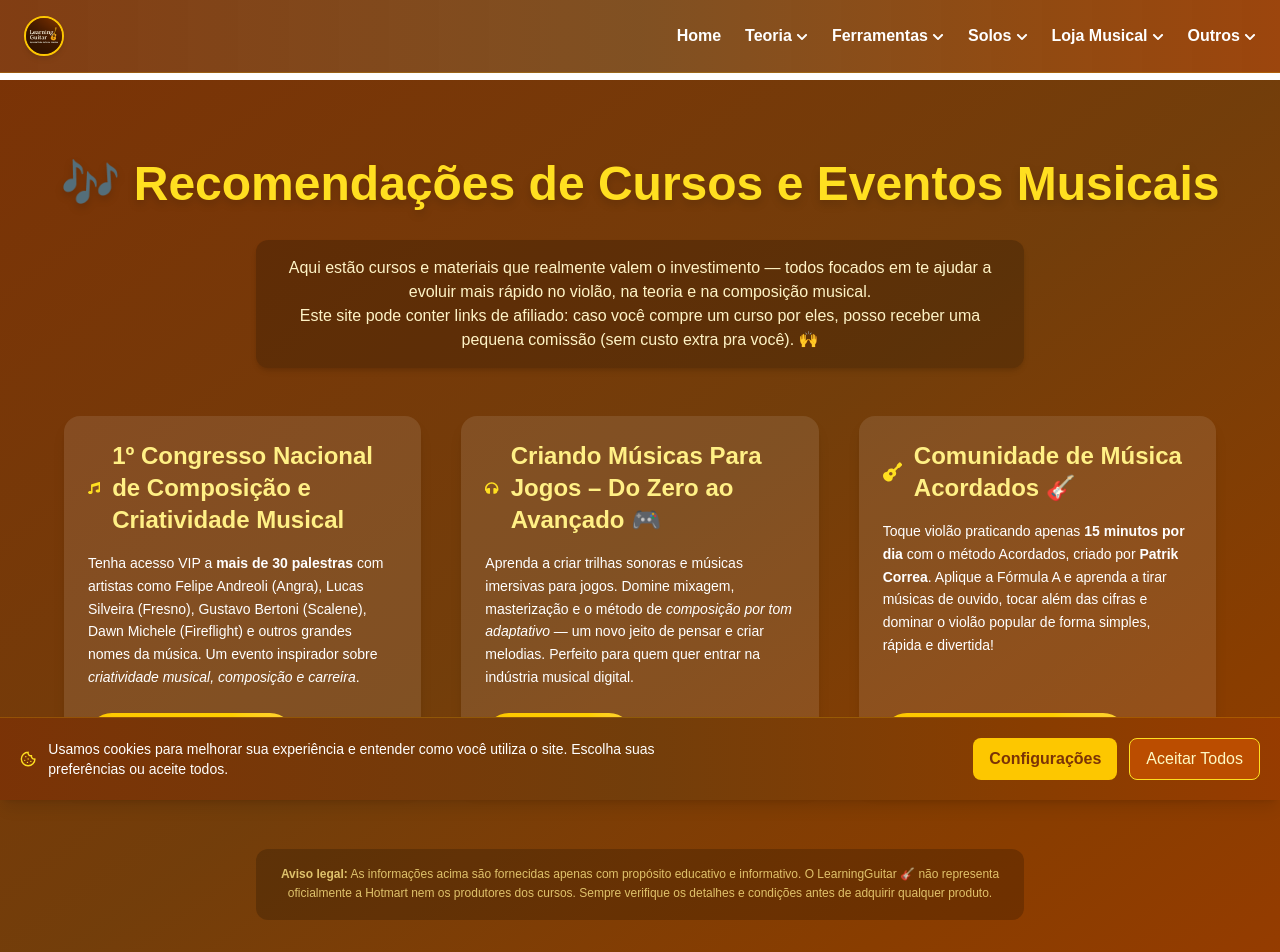
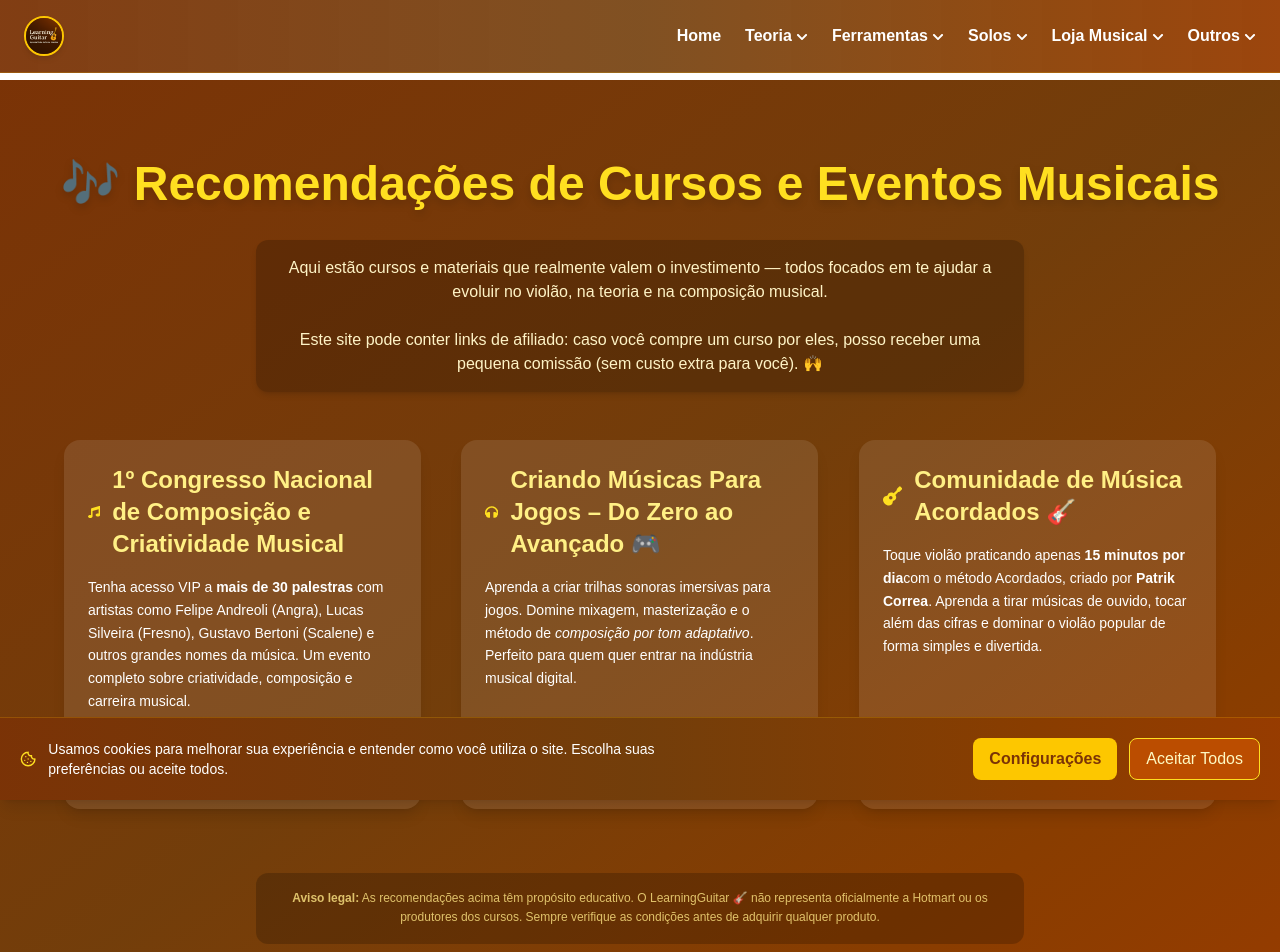
Before and after one commit to robsonalbuquerquedev/learningguitar, a Next.js app: page /recomendacoes in a window 1280 px wide. Shown: the top 952 px of the page. Built offline with nearby package versions, Linux system fonts and the light colour scheme.

Commit message:
update: atualizar rota recomendacoes

```diff
--- a/src/app/recomendacoes/page.tsx
+++ b/src/app/recomendacoes/page.tsx
@@ -1,42 +1,58 @@
-"use client";
+import { FaMusic, FaHeadphones, FaGuitar } from "react-icons/fa";
 
-import { motion } from "framer-motion";
-import { FaMusic, FaHeadphones, FaGuitar } from "react-icons/fa";
+export const metadata = {
+    title: "Recomendações de Cursos e Eventos Musicais 🎶 | LearningGuitar",
+    description:
+        "Cursos, eventos e materiais realmente valiosos para evoluir no violão, teoria musical e composição. Recomendações selecionadas com links de afiliados.",
+    keywords: [
+        "cursos de violão",
+        "eventos musicais",
+        "teoria musical",
+        "composição musical",
+        "violão",
+        "aulas de música",
+        "cursos online de música",
+        "recomendações musicais",
+        "afiliados música",
+        "LearningGuitar"
+    ],
+    alternates: {
+        canonical: "https://aprenderviolaoonline.com.br/recomendacoes",
+    },
+    openGraph: {
+        title: "Recomendações de Cursos e Eventos Musicais 🎶 | LearningGuitar",
+        description:
+            "Cursos, eventos e treinamentos selecionados para acelerar seu aprendizado musical. Aprenda violão, composição, trilhas sonoras e mais.",
+        url: "https://aprenderviolaoonline.com.br/recomendacoes",
+        type: "website",
+    },
+};
 
 export default function Recomendacoes() {
     return (
         <main className="min-h-screen bg-gradient-to-br from-amber-900 via-yellow-900 to-amber-800 text-white py-20 px-6">
-            {/* 🎸 Título principal */}
-            <motion.h1
-                initial={{ opacity: 0, y: -20 }}
-                animate={{ opacity: 1, y: 0 }}
-                transition={{ duration: 0.8 }}
-                className="text-4xl sm:text-5xl font-extrabold text-center mb-8 text-yellow-300 drop-shadow-lg"
-            >
+
+            {/* 🎸 TÍTULO */}
+            <h1 className="text-4xl sm:text-5xl font-extrabold text-center mb-8 text-yellow-300 drop-shadow-lg animate-fadeSlide">
                 🎶 Recomendações de Cursos e Eventos Musicais
-            </motion.h1>
+            </h1>
 
-            {/* 📜 Introdução */}
-            <motion.p
-                initial={{ opacity: 0 }}
-                animate={{ opacity: 1 }}
-                transition={{ delay: 0.3, duration: 1 }}
-                className="text-center max-w-3xl mx-auto mb-12 text-amber-100 bg-black/20 p-4 rounded-xl shadow-md"
-            >
-                Aqui estão cursos e materiais que realmente valem o investimento — todos focados em te ajudar
-                a evoluir mais rápido no violão, na teoria e na composição musical.
-                <br />Este site pode conter links de afiliado: caso você compre um curso por eles, posso receber
-                uma pequena comissão (sem custo extra pra você). 🙌
-            </motion.p>
+            {/* 📜 INTRODUÇÃO */}
+            <p className="text-center max-w-3xl mx-auto mb-12 text-amber-100 bg-black/20 p-4 rounded-xl shadow-md animate-fadeSlide">
+                Aqui estão cursos e materiais que realmente valem o investimento —
+                todos focados em te ajudar a evoluir no violão, na teoria e na composição musical.
+                <br /><br />
+                Este site pode conter links de afiliado: caso você compre um curso por eles,
+                posso receber uma pequena comissão (sem custo extra para você). 🙌
+            </p>
 
-            {/* 🧩 Grid de cursos */}
+            {/* 🧩 GRID DE CURSOS */}
             <div className="grid sm:grid-cols-2 lg:grid-cols-3 gap-10 max-w-6xl mx-auto">
-                {/* 🔸 Curso 1 */}
-                <motion.div
-                    initial={{ opacity: 0, y: 20 }}
-                    whileInView={{ opacity: 1, y: 0 }}
-                    transition={{ duration: 0.6 }}
-                    className="bg-white/10 p-6 rounded-2xl shadow-lg hover:scale-105 hover:shadow-yellow-400/20 transition-all duration-300 flex flex-col items-start"
+
+                {/* 🔸 CURSO 1 */}
+                <div
+                    className="bg-white/10 p-6 rounded-2xl shadow-lg hover:scale-105 hover:shadow-yellow-400/20 transition-all duration-300 flex flex-col items-start animate-popIn"
+                    style={{ animationDelay: "0.1s" }}
                 >
                     <div className="flex items-center gap-3 mb-4">
                         <FaMusic className="text-yellow-300 text-3xl" />
@@ -45,9 +61,10 @@ export default function Recomendacoes() {
                         </h2>
                     </div>
                     <p className="text-sm leading-relaxed mb-6">
-                        Tenha acesso VIP a <strong>mais de 30 palestras</strong> com artistas como Felipe Andreoli (Angra),
-                        Lucas Silveira (Fresno), Gustavo Bertoni (Scalene), Dawn Michele (Fireflight) e outros grandes nomes
-                        da música. Um evento inspirador sobre <em>criatividade musical, composição e carreira</em>.
+                        Tenha acesso VIP a <strong>mais de 30 palestras</strong> com artistas como
+                        Felipe Andreoli (Angra), Lucas Silveira (Fresno), Gustavo Bertoni (Scalene)
+                        e outros grandes nomes da música. Um evento completo sobre criatividade,
+                        composição e carreira musical.
                     </p>
                     <a
                         href="https://go.hotmart.com/E102798894A"
@@ -57,14 +74,12 @@ export default function Recomendacoes() {
                     >
                         🎧 Acessar o Evento
                     </a>
-                </motion.div>
+                </div>
 
-                {/* 🔹 Curso 2 */}
-                <motion.div
-                    initial={{ opacity: 0, y: 20 }}
-                    whileInView={{ opacity: 1, y: 0 }}
-                    transition={{ duration: 0.6, delay: 0.1 }}
-                    className="bg-white/10 p-6 rounded-2xl shadow-lg hover:scale-105 hover:shadow-yellow-400/20 transition-all duration-300 flex flex-col items-start"
+                {/* 🔹 CURSO 2 */}
+                <div
+                    className="bg-white/10 p-6 rounded-2xl shadow-lg hover:scale-105 hover:shadow-yellow-400/20 transition-all duration-300 flex flex-col items-start animate-popIn"
+                    style={{ animationDelay: "0.25s" }}
                 >
                     <div className="flex items-center gap-3 mb-4">
                         <FaHeadphones className="text-yellow-300 text-3xl" />
@@ -73,9 +88,10 @@ export default function Recomendacoes() {
                         </h2>
                     </div>
                     <p className="text-sm leading-relaxed mb-6">
-                        Aprenda a criar trilhas sonoras e músicas imersivas para jogos.
-                        Domine mixagem, masterização e o método de <em>composição por tom adaptativo</em> —
-                        um novo jeito de pensar e criar melodias. Perfeito para quem quer entrar na indústria musical digital.
+                        Aprenda a criar trilhas sonoras imersivas para jogos.
+                        Domine mixagem, masterização e o método de{" "}
+                        <em>composição por tom adaptativo</em>.
+                        Perfeito para quem quer entrar na indústria musical digital.
                     </p>
                     <a
                         href="https://go.hotmart.com/N102799840H?dp=1"
@@ -85,14 +101,12 @@ export default function Recomendacoes() {
                     >
                         🎵 Ver Curso
                     </a>
-                </motion.div>
+                </div>
 
-                {/* 🔹 Curso 3 */}
-                <motion.div
-                    initial={{ opacity: 0, y: 20 }}
-                    whileInView={{ opacity: 1, y: 0 }}
-                    transition={{ duration: 0.6, delay: 0.2 }}
-                    className="bg-white/10 p-6 rounded-2xl shadow-lg hover:scale-105 hover:shadow-yellow-400/20 transition-all duration-300 flex flex-col items-start"
+                {/* 🔹 CURSO 3 */}
+                <div
+                    className="bg-white/10 p-6 rounded-2xl shadow-lg hover:scale-105 transition-transform duration-300 flex flex-col items-start animate-popIn"
+                    style={{ animationDelay: "0.4s" }}
                 >
                     <div className="flex items-center gap-3 mb-4">
                         <FaGuitar className="text-yellow-300 text-3xl" />
@@ -101,10 +115,10 @@ export default function Recomendacoes() {
                         </h2>
                     </div>
                     <p className="text-sm leading-relaxed mb-6">
-                        Toque violão praticando apenas <strong>15 minutos por dia</strong> com o método Acordados,
-                        criado por <strong>Patrik Correa</strong>.
-                        Aplique a Fórmula A e aprenda a tirar músicas de ouvido, tocar além das cifras
-                        e dominar o violão popular de forma simples, rápida e divertida!
+                        Toque violão praticando apenas <strong>15 minutos por dia</strong>
+                        com o método Acordados, criado por <strong>Patrik Correa</strong>.
+                        Aprenda a tirar músicas de ouvido, tocar além das cifras
+                        e dominar o violão popular de forma simples e divertida.
                     </p>
                     <a
                         href="https://go.hotmart.com/J102800016L?dp=1"
@@ -114,22 +128,19 @@ export default function Recomendacoes() {
                     >
                         🎶 Entrar na Comunidade
                     </a>
-                </motion.div>
+                </div>
             </div>
 
-            {/* ⚖️ Aviso legal */}
-            <motion.div
-                initial={{ opacity: 0 }}
-                whileInView={{ opacity: 1 }}
-                transition={{ delay: 0.3, duration: 1 }}
-                className="max-w-3xl mx-auto mt-16 text-center text-xs text-amber-200/80 leading-relaxed bg-black/20 p-4 rounded-xl"
+            {/* ⚖️ AVISO LEGAL */}
+            <div
+                className="max-w-3xl mx-auto mt-16 text-center text-xs text-amber-200/80 leading-relaxed bg-black/20 p-4 rounded-xl animate-fadeSlide"
             >
                 <p>
-                    <strong>Aviso legal:</strong> As informações acima são fornecidas apenas com propósito educativo e informativo.
-                    O LearningGuitar 🎸 não representa oficialmente a Hotmart nem os produtores dos cursos.
-                    Sempre verifique os detalhes e condições antes de adquirir qualquer produto.
+                    <strong>Aviso legal:</strong> As recomendações acima têm propósito educativo.
+                    O LearningGuitar 🎸 não representa oficialmente a Hotmart ou os produtores dos cursos.
+                    Sempre verifique as condições antes de adquirir qualquer produto.
                 </p>
-            </motion.div>
+            </div>
         </main>
     );
 }
```
